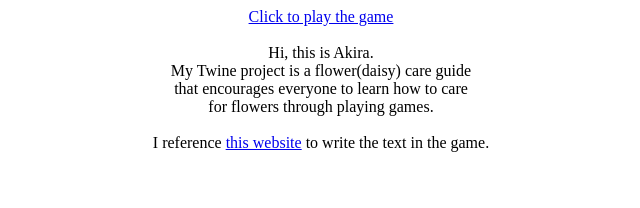
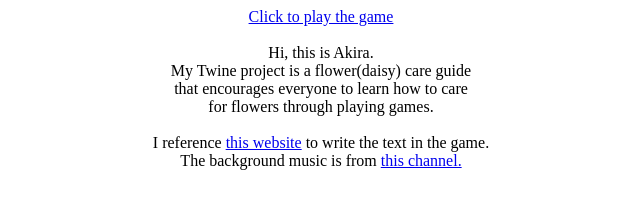
Before and after one commit to akirayang0521/Akira-twine, a plain HTML site: page index.html in a window 1280 px wide. Shown: the whole page, without its empty margins (319-959 px from the left). Drawn offline with Linux system fonts and the light colour scheme.

Commit message:
Update index.html

```diff
--- a/index.html
+++ b/index.html
@@ -13,5 +13,6 @@
     for flowers through playing games.    <br>
     <br>
     I reference <a href="https://bouqs.com/blog/flower-care-guide-gerbera-daisies/"> this website</a> to write the text in the game.    <br>
+    The background music is from <a href="https://y.qq.com/n/ryqq/songDetail/003H4BnP3dMKwt"> this channel.</a>
   </body>
 </html>
```
